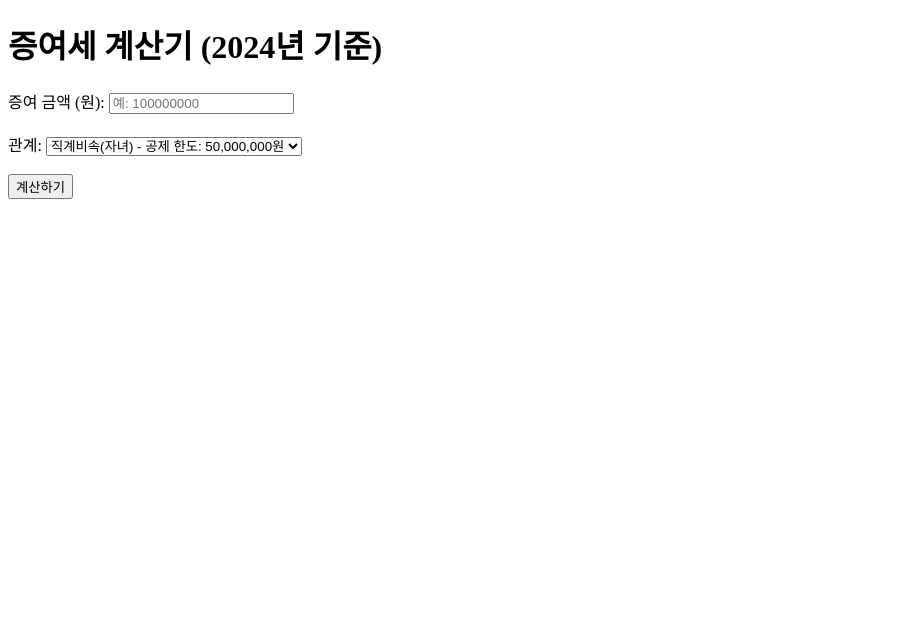
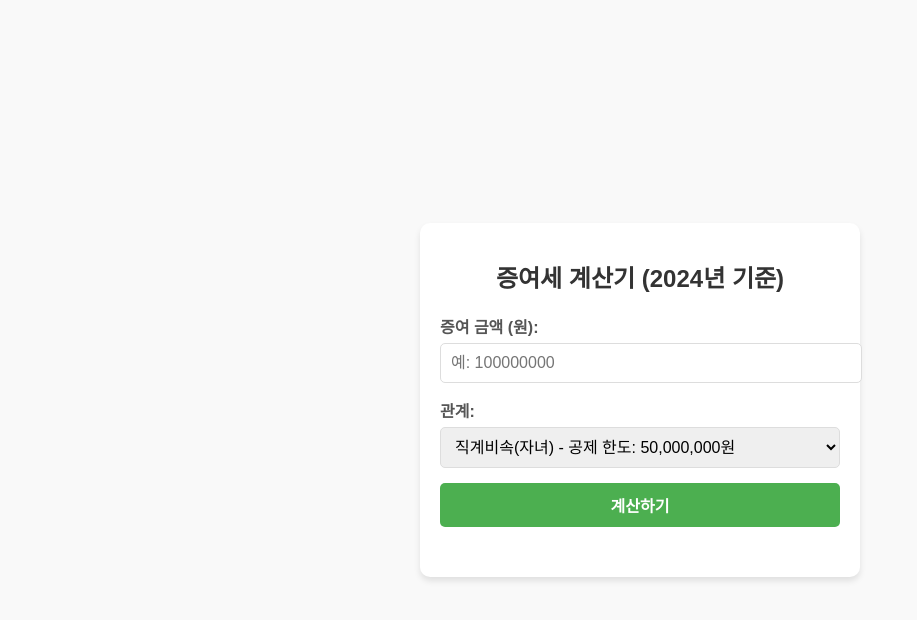
Before and after one commit to dotmen/calculate_gift_tax, a plain HTML site: page index.html in a window 1280 px wide. Shown: the whole page, without its empty margins (0-917 px from the left). Drawn offline with Linux system fonts and the light colour scheme.

Commit message:
Update index.html
Update index.html with new design

```diff
--- a/index.html
+++ b/index.html
@@ -4,24 +4,88 @@
     <meta charset="UTF-8">
     <meta name="viewport" content="width=device-width, initial-scale=1.0">
     <title>증여세 계산기</title>
+    <style>
+        body {
+            font-family: Arial, sans-serif;
+            background-color: #f9f9f9;
+            margin: 0;
+            padding: 0;
+            display: flex;
+            justify-content: center;
+            align-items: center;
+            height: 100vh;
+        }
+
+        .calculator {
+            background: #ffffff;
+            border-radius: 10px;
+            box-shadow: 0 4px 6px rgba(0, 0, 0, 0.1);
+            width: 400px;
+            padding: 20px;
+            text-align: center;
+        }
+
+        .calculator h1 {
+            font-size: 24px;
+            color: #333;
+            margin-bottom: 20px;
+        }
+
+        .calculator label {
+            display: block;
+            text-align: left;
+            font-weight: bold;
+            margin-bottom: 5px;
+            color: #555;
+        }
+
+        .calculator input, .calculator select, .calculator button {
+            width: 100%;
+            padding: 10px;
+            margin-bottom: 15px;
+            border: 1px solid #ddd;
+            border-radius: 5px;
+            font-size: 16px;
+        }
+
+        .calculator button {
+            background-color: #4CAF50;
+            color: white;
+            border: none;
+            cursor: pointer;
+            font-weight: bold;
+        }
+
+        .calculator button:hover {
+            background-color: #45a049;
+        }
+
+        #result {
+            font-size: 18px;
+            color: #333;
+            margin-top: 15px;
+        }
+    </style>
 </head>
 <body>
+    <div class="calculator">
         <h1>증여세 계산기 (2024년 기준)</h1>
         <form id="taxForm">
             <label for="giftAmount">증여 금액 (원):</label>
-        <input type="number" id="giftAmount" placeholder="예: 100000000" required><br><br>
+            <input type="number" id="giftAmount" placeholder="예: 100000000" required>
 
             <label for="relationship">관계:</label>
             <select id="relationship">
                 <option value="50000000">직계비속(자녀) - 공제 한도: 50,000,000원</option>
                 <option value="600000000">배우자 - 공제 한도: 600,000,000원</option>
                 <option value="10000000">기타 - 공제 한도: 10,000,000원</option>
-        </select><br><br>
+            </select>
 
             <button type="submit">계산하기</button>
         </form>
 
-    <h2 id="result"></h2>
+        <div id="result"></div>
+    </div>
 
     <script>
         document.getElementById('taxForm').onsubmit = function(e) {
```
Lines whose indentation alone changed are shown as unchanged.
